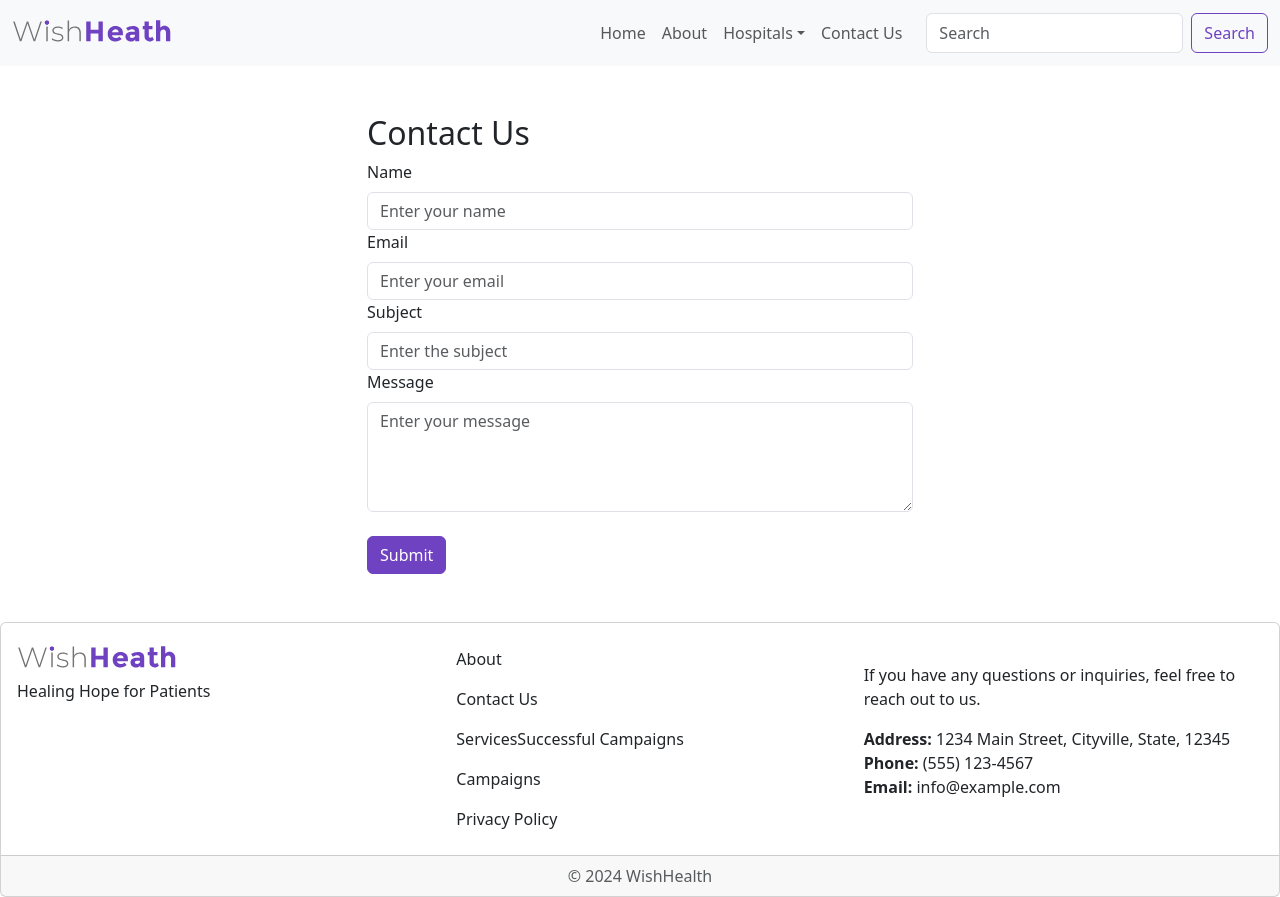
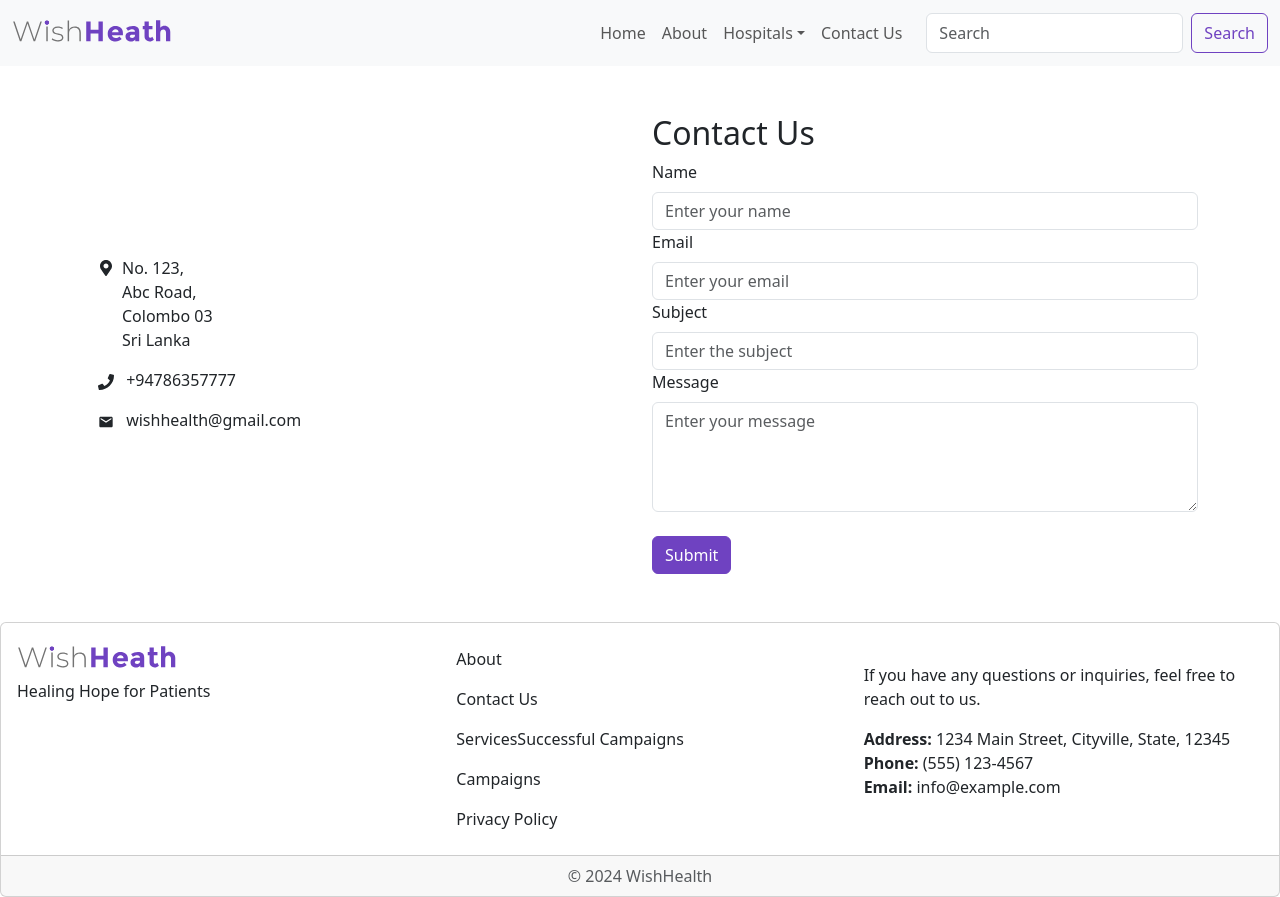
Before and after one commit to GDMfernando/healthcare_donation, a React (Create React App) app in the folder frontend/: page /contactus in a window 1280 px wide. Built offline with nearby package versions, Linux system fonts and the light colour scheme.

Commit message:
contactus page changes

```diff
--- a/frontend/package.json
+++ b/frontend/package.json
@@ -16,6 +16,7 @@
     "react-bootstrap": "^2.9.2",
     "react-cookie": "^7.0.2",
     "react-dom": "^18.2.0",
+    "react-icons": "^5.0.1",
     "react-router-dom": "^6.21.1",
     "react-scripts": "5.0.1",
     "web-vitals": "^2.1.4"
--- a/frontend/src/components/public_view/contactus.js
+++ b/frontend/src/components/public_view/contactus.js
@@ -1,8 +1,10 @@
 import React, { useState } from 'react';
-import { Container, Row, Col, Form, Button } from 'react-bootstrap';
+import { Container, Row, Col, Form, Button, ListGroup } from 'react-bootstrap';
 import FormInput from '../common_components/form_input';
 import NavBar from './nav_bar';
 import Footer from './footer';
+import { FaPhone, FaMapMarkerAlt } from 'react-icons/fa';
+import { MdEmail } from 'react-icons/md';
 
 const ContactUsPage = () => {
     // State to manage form input values
@@ -34,8 +36,24 @@ const ContactUsPage = () => {
             <NavBar />
             <Container className="my-5">
 
-                <Row>
-                    <Col md={{ span: 6, offset: 3 }}>
+                <Row className='d-flex align-items-center'>
+                    <Col md={{ span: 6 }}>
+                        <ListGroup>
+                            <ListGroup.Item className='d-flex border-0'>
+                                <FaMapMarkerAlt className='mt-1 me-2'/> <div>No. 123,<br></br>
+                                Abc Road,<br></br>
+                                Colombo 03 <br></br>
+                                Sri Lanka</div>
+                            </ListGroup.Item>
+                            <ListGroup.Item className='border-0'>
+                                <FaPhone className='me-2'/> +94786357777
+                            </ListGroup.Item>
+                            <ListGroup.Item className='border-0'>
+                                <MdEmail className='me-2'/> wishhealth@gmail.com
+                            </ListGroup.Item>
+                        </ListGroup>
+                    </Col>
+                    <Col md={{ span: 6 }}>
                         <h2>Contact Us</h2>
                         <Form onSubmit={handleSubmit}>
                             <FormInput
--- a/frontend/src/components/public_view/public_home.js
+++ b/frontend/src/components/public_view/public_home.js
@@ -44,7 +44,6 @@ const PublicHome = () => {
     fetchData();
   }, []);
 
-
   const handleCampaignButtonClick = () => {
     navigate('/');
   };
@@ -58,8 +57,8 @@ const PublicHome = () => {
       <NavBar />
       <Header />
       <StatisticsBar />
-      <HospitalCards title="Registered Hospitals" buttonText="View More" hospitals={hospitals} onButtonClick={handleHospitalButtonClick} />
-      <CampaignCards title="Active Campaigns" buttonText="View More" campaigns={campaigns} onButtonClick={handleCampaignButtonClick} />
+      <HospitalCards title="Registered Hospitals" buttonText="View More" hospitals={hospitals.slice(0, 4)} onButtonClick={handleHospitalButtonClick} />
+      <CampaignCards title="Active Campaigns" buttonText="View More" campaigns={campaigns.slice(0, 4)} onButtonClick={handleCampaignButtonClick} />
       <Footer />
     </div>
   );
```
Also changed, not shown: 1 other file (tests, documents, lock files or other folders).
